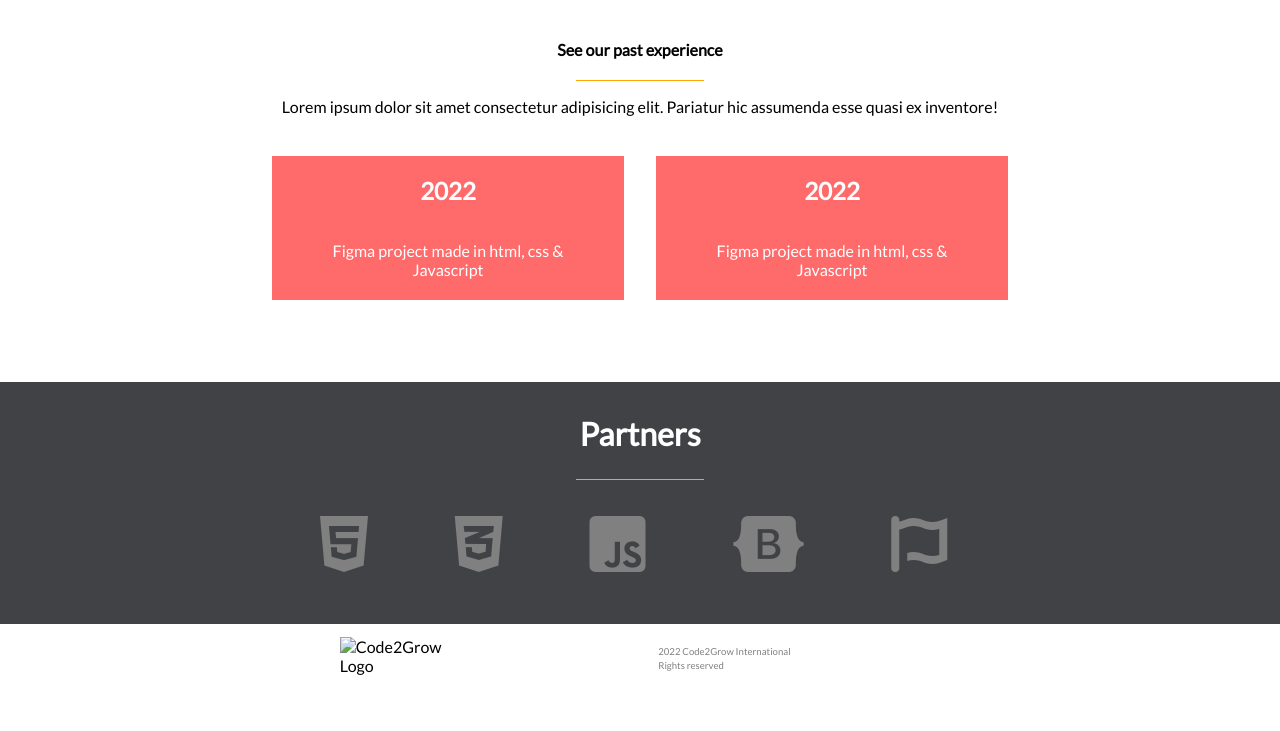
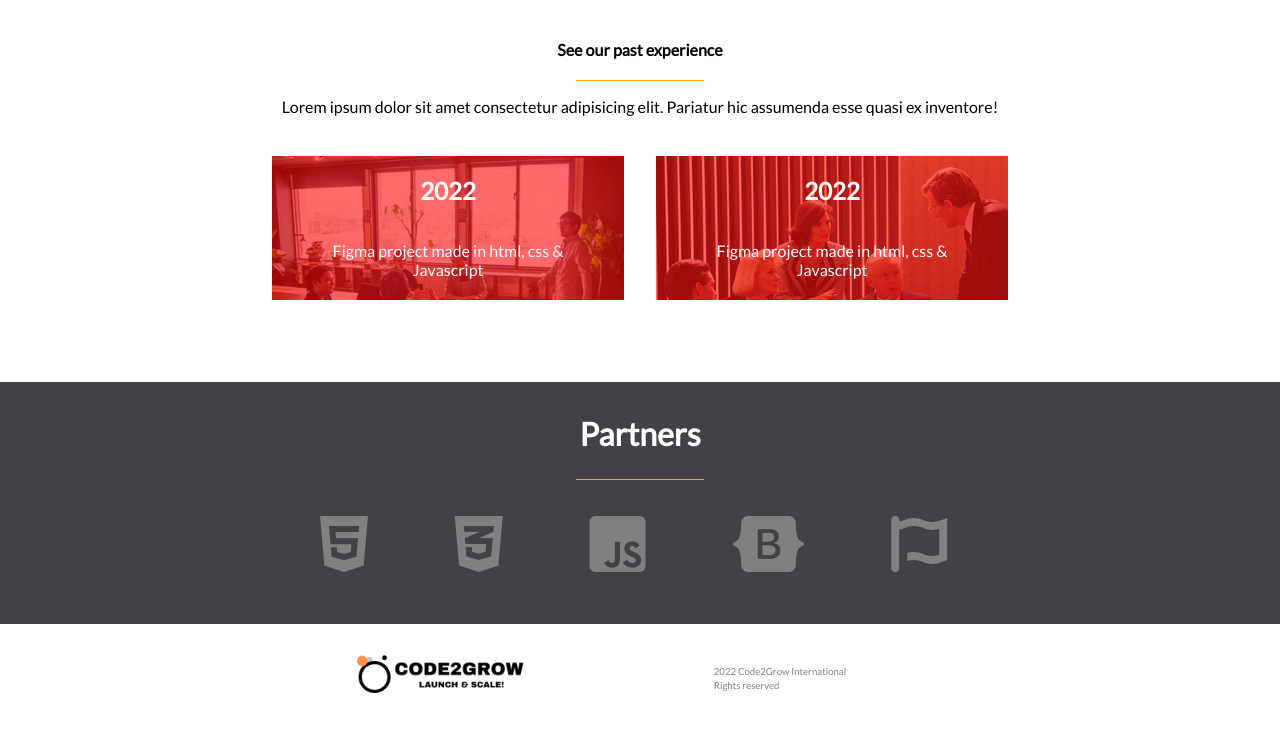
Before and after one commit to gjuliao/code2grow_agency, a website: page about.html in a window 1280 px wide. Shown: the part 737-1468 px from the top of the page. Before the commit the page ends 1431 px from the top, so only its background shows below. Drawn offline with Linux system fonts and the light colour scheme.

Commit message:
Fixed styling errors

```diff
--- a/about.html
+++ b/about.html
@@ -101,7 +101,7 @@
 
     <footer>
         <div class="logo">
-            <img src="./code2grow_logo.png" alt="Code2Grow Logo">
+            <img src="./Assets/code2grow_logo.png" alt="Code2Grow Logo">
         </div>
         <div class="text_footer">
             <p>2022 Code2Grow International</p>
--- a/styles.css
+++ b/styles.css
@@ -344,14 +344,14 @@ i .fa-solid .fa-user-gear {
 }
 
 .experience_template_one {
-  background-image: url("./capstone_image1.png");
+  background-image: url("./Assets/capstone_image1.png");
   width: 90%;
   margin: 0.5em 1em;
   box-shadow: inset 0 0 0 1000px rgba(255, 1, 1, 0.58);
 }
 
 .experience_template_two {
-  background-image: url("./capstone_image2.png");
+  background-image: url("./Assets/capstone_image2.png");
   width: 90%;
   margin: 0.5em 1em;
   box-shadow: inset 0 0 0 1000px rgba(255, 1, 1, 0.58);
```
